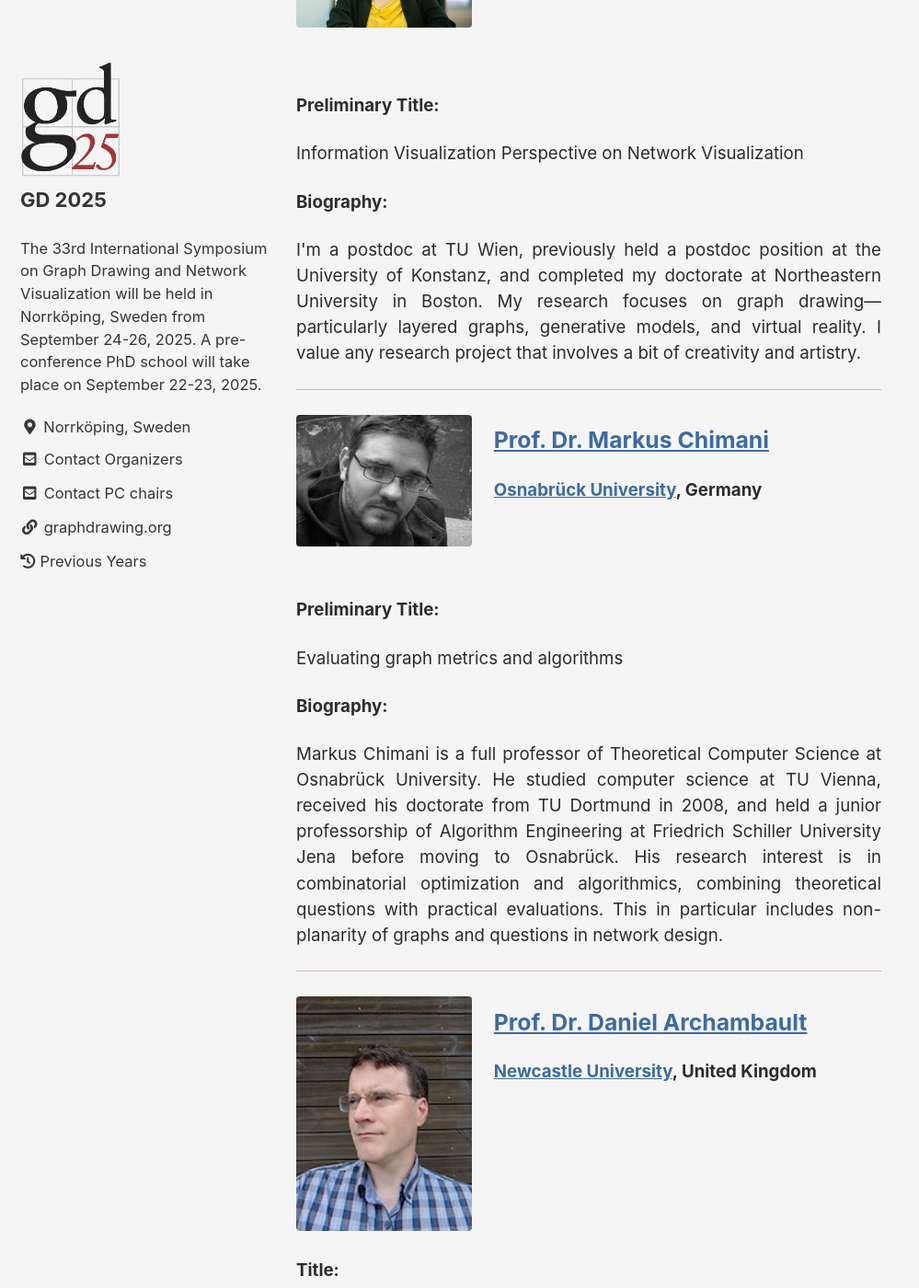
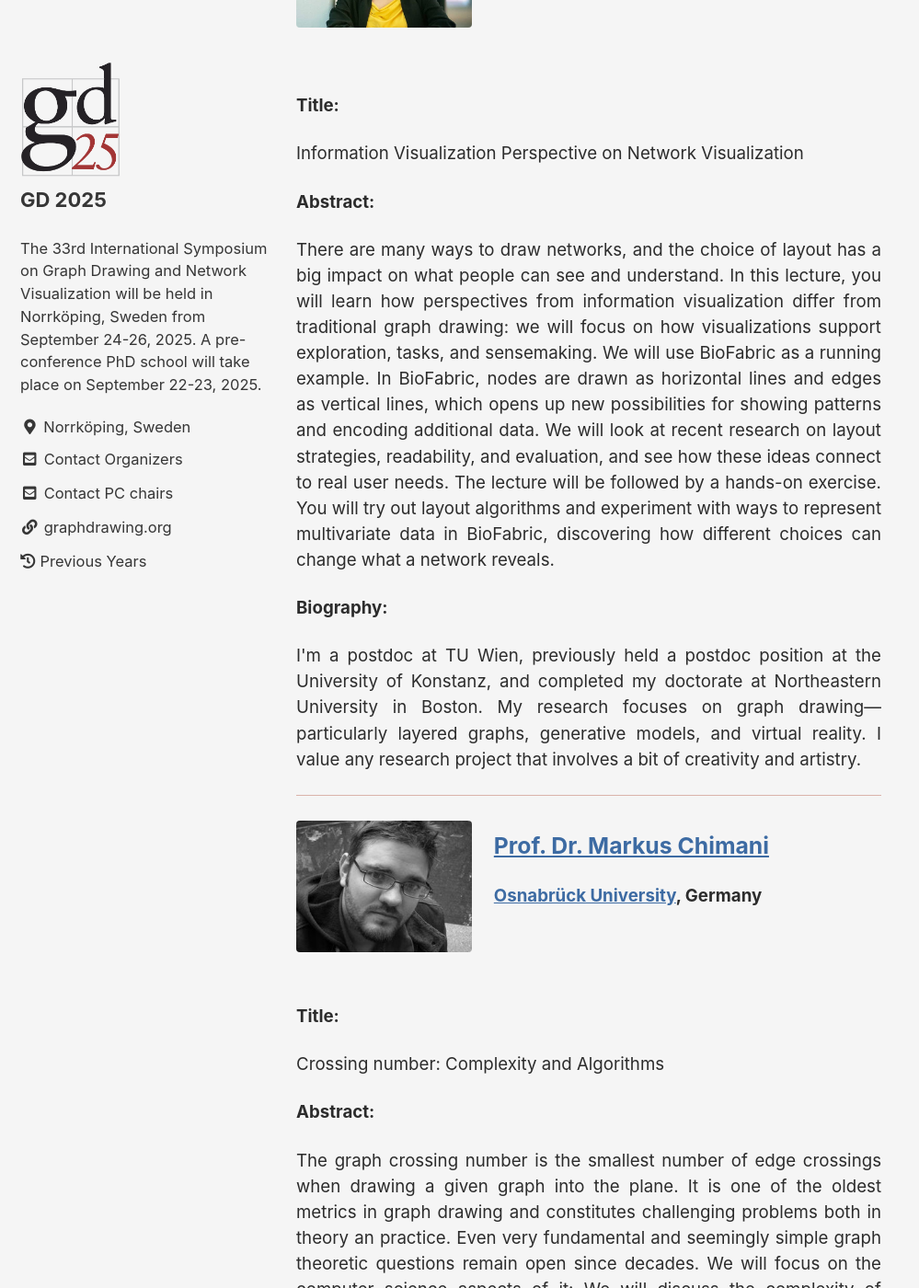
Before and after one commit to graphdrawing/gd2025, a Jekyll site: the page built from pages/school.md, in a window 1280 px wide and 1400 px high, scrolled down 3547 px. Shown: the whole window at 92% size, without its empty margins (0-999 px from the left). Built offline with Jekyll 4.4.1, drawn with Linux system fonts in a browser that asks for light colours; cached includes are drawn as plain includes; some of the changed text lies outside the part shown.

Commit message:
Update school.md

```diff
--- a/pages/school.md
+++ b/pages/school.md
@@ -243,8 +243,15 @@ Registration desk for the PhD school will be located right next to the lecture r
 <p><strong><a href="https://www.tuwien.at/">TU Wien</a>, Austria</strong></p>
 </div>
 
-<p><strong>Preliminary Title:</strong></p>
+<p><strong>Title:</strong></p>
 <p>Information Visualization Perspective on Network Visualization</p>
+
+<p><strong>Abstract:</strong></p>
+<p>There are many ways to draw networks, and the choice of layout has a big impact on what people can see and understand. In this lecture, you will learn how perspectives from information visualization differ from traditional graph drawing: we will focus on how visualizations support exploration, tasks, and sensemaking.
+
+We will use BioFabric as a running example. In BioFabric, nodes are drawn as horizontal lines and edges as vertical lines, which opens up new possibilities for showing patterns and encoding additional data. We will look at recent research on layout strategies, readability, and evaluation, and see how these ideas connect to real user needs.
+
+The lecture will be followed by a hands-on exercise. You will try out layout algorithms and experiment with ways to represent multivariate data in BioFabric, discovering how different choices can change what a network reveals.</p>
 
 <p><strong>Biography:</strong></p>
 <p>I'm a postdoc at TU Wien, previously held a postdoc position at the University of Konstanz, and completed my doctorate at Northeastern University in Boston. My research focuses on graph drawing—particularly layered graphs, generative models, and virtual reality. I value any research project that involves a bit of creativity and artistry.</p>
@@ -259,8 +266,21 @@ Registration desk for the PhD school will be located right next to the lecture r
 <p><strong><a href="https://www.uni-osnabrueck.de/">Osnabrück University</a>, Germany</strong></p>
 </div>
 
-<p><strong>Preliminary Title:</strong></p>
-<p>Evaluating graph metrics and algorithms</p>
+<p><strong>Title:</strong></p>
+<p>Crossing number: Complexity and Algorithms</p>
+
+<p><strong>Abstract:</strong></p>
+<p>The graph crossing number is the smallest number of edge crossings when
+drawing a given graph into the plane. It is one of the oldest metrics in
+graph drawing and constitutes challenging problems both in theory an
+practice. Even very fundamental and seemingly simple graph theoretic
+questions remain open since decades.
+
+We will focus on the computer science aspects of it: We will discuss the
+complexity of computing it even in very restricted scenarios and focus
+on current different algorithmic aspects (heuristics, approximations,
+FPT-algorithms, ILP-models). Finally, we investigate what we can and
+cannot do in practice.</p>
 
 <p><strong>Biography:</strong></p>
 <p>Markus Chimani is a full professor of Theoretical Computer Science at
```
